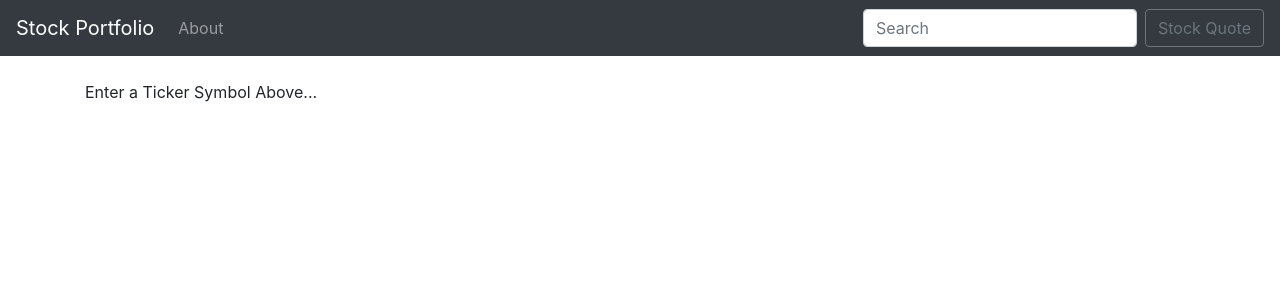
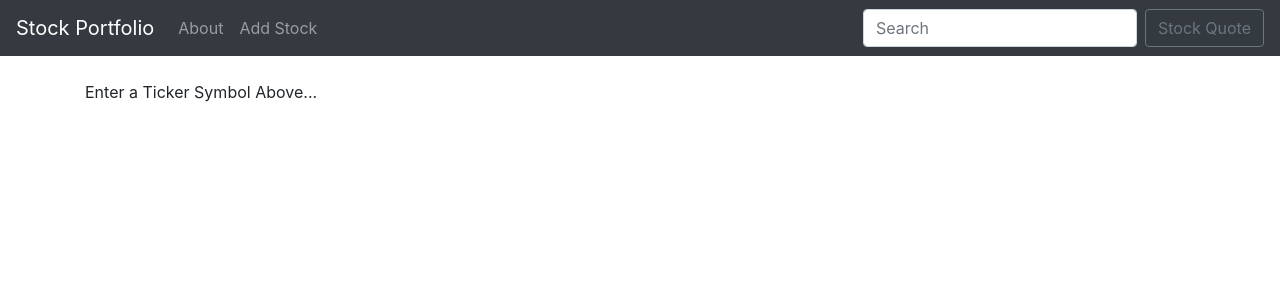
Before and after one commit to Master-Snack/stock, a Django app: page / in a window 1280 px wide. Shown: the top 300 px of the page. Run offline with Django 3.2, Linux system fonts and the light colour scheme; some libraries are stand-ins or nearby versions.

Commit message:
first commit

```diff
--- /dev/null
+++ b/quotes/templates/add_stock.html
@@ -0,0 +1,5 @@
+ {% extends "base.html" %}
+
+{% block content %}
+    <h1>Add Stock...</h1>
+{% endblock %}
--- a/quotes/templates/base.html
+++ b/quotes/templates/base.html
@@ -22,6 +22,9 @@
 
       <li class="nav-item">
         <a class="nav-link" href="{% url 'about' %}">About</a>
+      </li>
+      <li class="nav-item">
+        <a class="nav-link" href="{% url 'add_stock' %}">Add Stock</a>
       </li>
 
     </ul>
--- a/quotes/urls.py
+++ b/quotes/urls.py
@@ -2,5 +2,6 @@ from django.urls import path
 from . import views
 urlpatterns = [
     path('', views.home, name='home'),
-    path('about.html', views.about, name='about')
+    path('about.html', views.about, name='about'),
+    path('add_stock.html', views.add_stock, name='add_stock'),
 ]
--- a/quotes/views.py
+++ b/quotes/views.py
@@ -13,8 +13,6 @@ def home(request):
             api = "Error..."
         return render(request, 'home.html', {'api':api})
 
-
-
     else:
         return render(request, 'home.html', {'ticker': "Enter a Ticker Symbol Above..."})
 
@@ -24,3 +22,7 @@ def home(request):
 
 def about(request):
     return render(request, 'about.html', {})
+
+
+def add_stock(request):
+    return render(request, 'add_stock.html', {})
```
